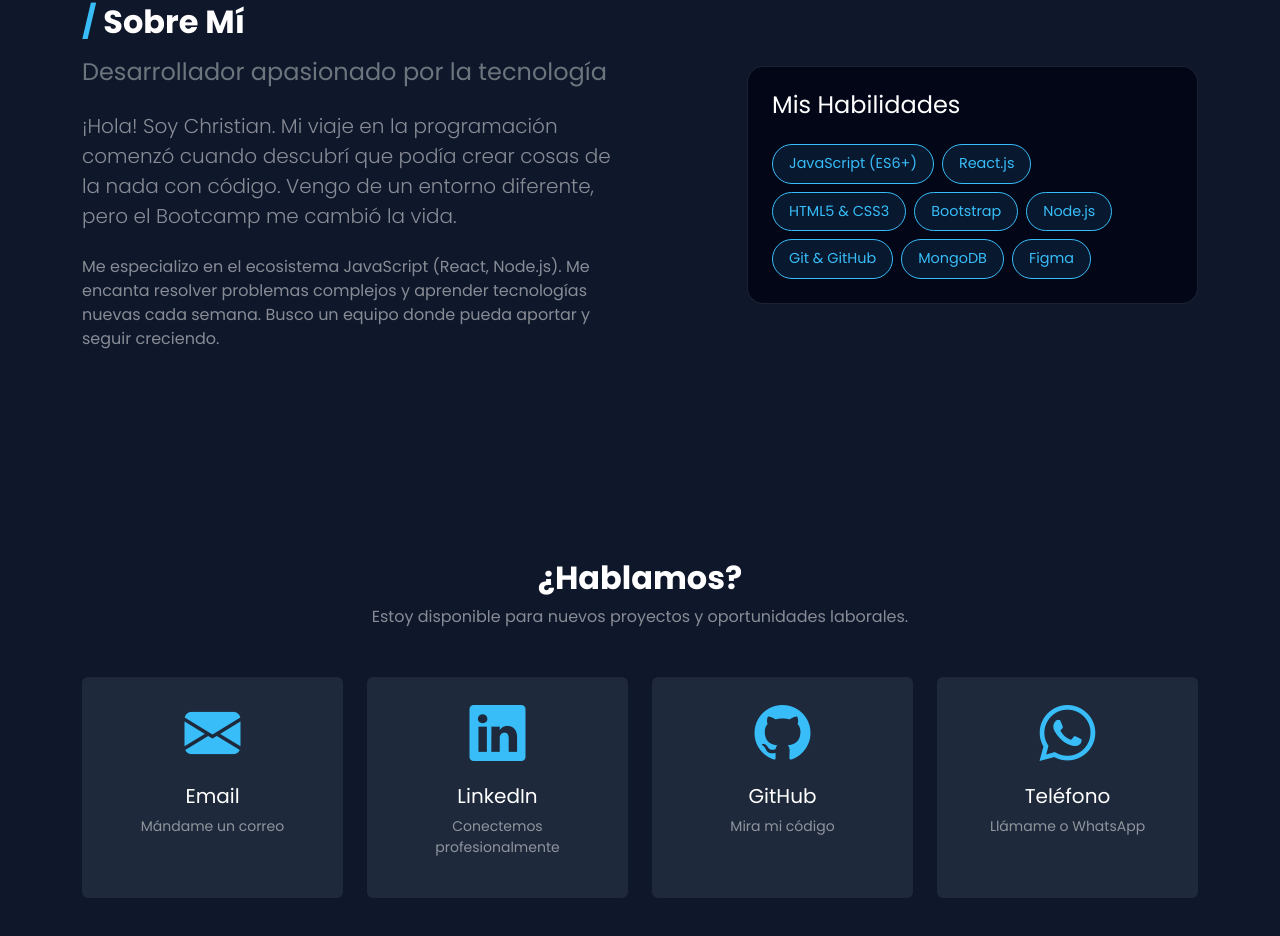
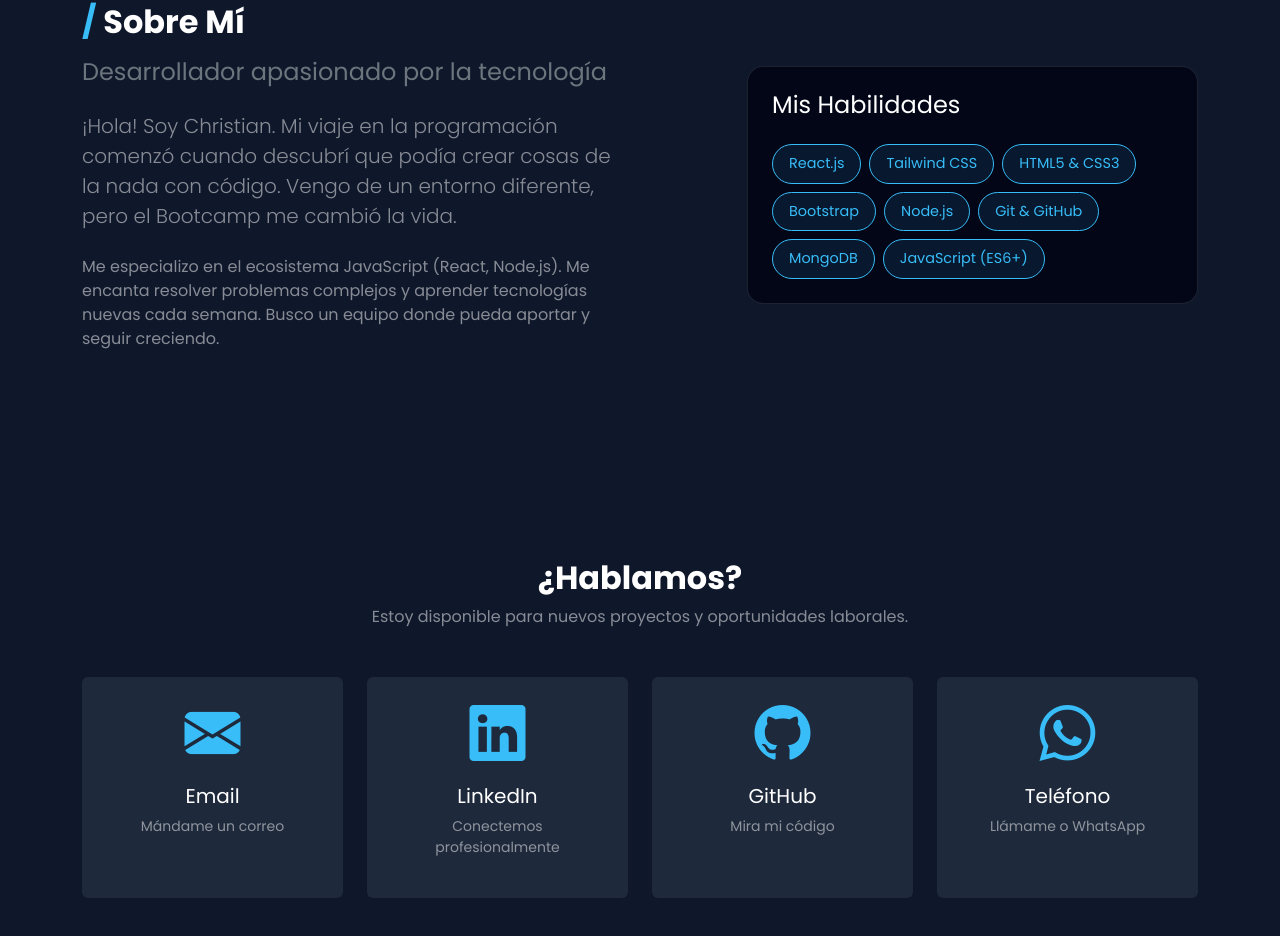
Before and after one commit to ChrisldcVallejo/Portfolio, a React (Vite) app: page / in a window 1280 px wide. Shown: the part 1565-2501 px from the top of the page. Built offline with nearby package versions, Linux system fonts and the light colour scheme.

Commit message:
Cambio en skills

```diff
--- a/src/data/translations.js
+++ b/src/data/translations.js
@@ -25,14 +25,14 @@ export const translations = {
       skillsTitle: "Mis Habilidades",
       // ↓↓↓ TUS HABILIDADES (PUEDES AÑADIR O QUITAR) ↓↓↓
       skills: [
-        "JavaScript (ES6+)",
         "React.js",
+        "Tailwind CSS",
         "HTML5 & CSS3",
         "Bootstrap",
         "Node.js",
         "Git & GitHub",
         "MongoDB",
-        "Figma",
+        "JavaScript (ES6+)",
       ],
     },
     // ==================================================
```
